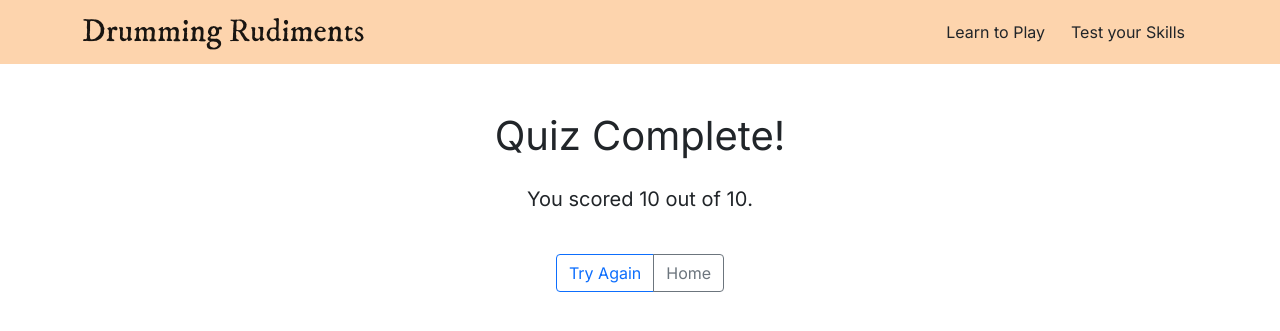
After one commit to kennen00/coms4170, a Flask app: template templates/quiz_score.html in a window 1280 px wide. The commit adds this page. Shown: the top 331 px of the page. Run offline with Flask 3, Linux system fonts and the light colour scheme; the template is opened without the code that fills it: most values are stand-ins (such as "Sample title", 1, 10 or a date in 2020); some libraries are stand-ins or nearby versions.

Commit message:
Add quiz functionality

```diff
--- a/server.py
+++ b/server.py
@@ -1,11 +1,15 @@
-import os, json
+import os, json, random, uuid
 from flask import Flask, render_template, request, jsonify, url_for
 
 app = Flask(__name__)
 
 filename = os.path.join(app.static_folder, 'data.json')
-with open(filename) as data:
-    data = json.load(data)['data']
+with open(filename) as f:
+    loaded = json.load(f)
+data = loaded['data']
+quiz_data = loaded['quiz_data']
+
+quizzes = {}
 
 def build_nav_data(rudiment_id, step):
   prev_rudiment = next((r for r in data if r['id'] == rudiment_id - 1), None)
@@ -74,3 +78,50 @@ def learn_practice(rudiment_id):
 
   nav = build_nav_data(rudiment_id, 'practice')
   return render_template('learn_practice.html', rudiment=rudiment, nav=nav)
+
+def render_quiz_state(quiz_id):
+  quiz = quizzes[quiz_id]
+  if quiz['position'] >= quiz['total']:
+    return render_template(
+      'quiz_score.html',
+      score=quiz['score'],
+      total=quiz['total'],
+    )
+  question = quiz['order'][quiz['position']]
+  return render_template(
+    'quiz.html',
+    rudiment=question,
+    sequence_length=len(question['sequence']),
+    quiz_id=quiz_id,
+    q_num=quiz['position'] + 1,
+    total=quiz['total'],
+  )
+
+@app.route('/quiz/new')
+def quiz_new():
+  quiz_id = uuid.uuid4().hex
+  quizzes[quiz_id] = {
+    'order': random.sample(quiz_data, k=len(quiz_data)),
+    'position': 0,
+    'score': 0,
+    'total': len(quiz_data),
+  }
+  return render_quiz_state(quiz_id)
+
+@app.route('/quiz/<quiz_id>')
+def quiz(quiz_id):
+  return render_quiz_state(quiz_id)
+
+@app.route('/quiz/<quiz_id>/submit', methods=['POST'])
+def quiz_submit(quiz_id):
+  quiz = quizzes[quiz_id]
+
+  expected = quiz['order'][quiz['position']]['sequence']
+
+  submitted = (request.get_json() or {}).get('sequence', [])
+  correct = submitted == expected
+  if correct:
+    quiz['score'] += 1
+  quiz['position'] += 1
+
+  return jsonify({'correct': correct, 'next_url': url_for('quiz', quiz_id=quiz_id)})
--- a/static/data.json
+++ b/static/data.json
@@ -48,5 +48,46 @@
         "L"
       ]
     }
+  ],
+  "quiz_data": [
+    {
+      "title": "Single Stroke Roll",
+      "sequence": [
+        "R",
+        "L",
+        "R",
+        "L",
+        "R",
+        "L",
+        "R",
+        "L"
+      ]
+    },
+    {
+      "title": "Double Stroke Roll",
+      "sequence": [
+        "R",
+        "R",
+        "L",
+        "L",
+        "R",
+        "R",
+        "L",
+        "L"
+      ]
+    },
+    {
+      "title": "Paradiddle",
+      "sequence": [
+        "R",
+        "L",
+        "R",
+        "R",
+        "L",
+        "R",
+        "L",
+        "L"
+      ]
+    }
   ]
 }
--- a/templates/layout.html
+++ b/templates/layout.html
@@ -30,7 +30,7 @@
       </div>
       <div class="navbar-nav">
         <a class="btn" href="{{ url_for('learn', rudiment_id=1) }}" id="learn_button">Learn to Play</a>
-        <a class="btn" href="" id="quiz_button">Test your Skills</a>
+        <a class="btn" href="{{ url_for('quiz_new') }}" id="quiz_button">Test your Skills</a>
       </div>
     </div>
   </nav>
--- /dev/null
+++ b/templates/quiz_score.html
@@ -0,0 +1,21 @@
+{% extends 'layout.html' %}
+
+{% block content %}
+<div class="container mt-5">
+    <div class="row">
+        <div class="col-12 text-center">
+            <h1>Quiz Complete!</h1>
+            <p class="lead mt-4">You scored <strong>{{ score }}</strong> out of <strong>{{ total }}</strong>.</p>
+        </div>
+    </div>
+
+    <div class="row mt-4">
+        <div class="col-12 text-center">
+            <div class="btn-group" role="group">
+                <a href="{{ url_for('quiz_new') }}" class="btn btn-outline-primary">Try Again</a>
+                <a href="{{ url_for('home') }}" class="btn btn-outline-secondary">Home</a>
+            </div>
+        </div>
+    </div>
+</div>
+{% endblock %}
```
Also changed, not shown: static/quiz.js (added, +99 -0 lines), templates/quiz.html (added, +43 -0 lines).
